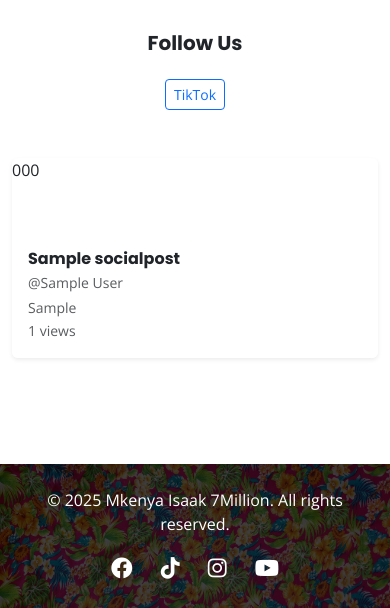
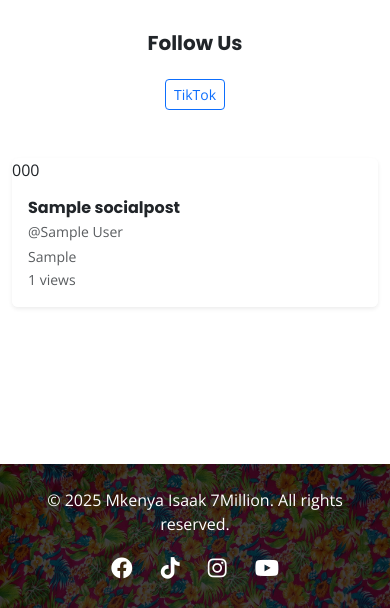
Before and after one commit to kri1987s/mkenyaisaak, a Django app: page /socials/ in a window 390 px wide. Shown: the part 236-844 px from the top of the page. Run offline with Django 5.2, Linux system fonts and the light colour scheme; tables that the repository leaves empty hold one stand-in row (values such as "Sample post"); parts of the project's set-up code (start-up, migrations or seed data) failed here and were passed over.

Commit message:
Use Bootstrap utilities for social card layouts
- Replaced custom CSS with Bootstrap flex utilities
- Used d-flex, flex-column, flex-grow-1, and mt-auto for proper card layout
- Leveraged Bootstrap's row-cols classes for responsive grid on socials page
- Removed unnecessary custom CSS classes in favor of Bootstrap's built-in classes
- Maintained proper content alignment with Bootstrap's spacing utilities
- Ensured cards properly adjust to different embed content heights

```diff
--- a/core/templates/core/index.html
+++ b/core/templates/core/index.html
@@ -155,7 +155,7 @@
 
         <div class="d-flex overflow-auto social-scroll-container pb-3 gap-3 px-3">
             {% for post in social_posts %}
-                <div class="homepage-social-card bg-white shadow-sm rounded overflow-hidden">
+                <div class="social-card bg-white shadow-sm rounded overflow-hidden d-flex flex-column" style="min-height: 400px;">
                     {% include 'socials/partials/social_embeds.html' %}
                 </div>
             {% empty %}
--- a/socials/templates/socials/index.html
+++ b/socials/templates/socials/index.html
@@ -26,10 +26,10 @@
 
     <!-- Social Posts Grid -->
     {% if page_obj %}
-    <div class="row g-4 justify-content-center">
+    <div class="row row-cols-1 row-cols-md-2 row-cols-lg-3 g-4">
         {% for post in page_obj %}
-            <div class="col-md-6 col-lg-4">
-                <div class="social-grid-card bg-white shadow-sm rounded overflow-hidden">
+            <div class="col">
+                <div class="h-100 d-flex flex-column bg-white shadow-sm rounded overflow-hidden">
                     {% include 'socials/partials/social_embeds.html' %}
                 </div>
             </div>
--- a/socials/templates/socials/partials/social_embeds.html
+++ b/socials/templates/socials/partials/social_embeds.html
@@ -1,14 +1,14 @@
 {% load static %}
 
-<div class="social-post-card h-100 position-relative">
+<div class="social-post-card h-100 d-flex flex-column position-relative">
     {% if post.embed_code %}
         <!-- Direct embed code display -->
-        <div class="embed-container">
+        <div class="embed-container flex-grow-1">
             {{ post.embed_code|safe }}
         </div>
     {% else %}
         <!-- Thumbnail/Preview fallback -->
-        <div class="ratio ratio-9x16 bg-dark position-relative" onclick="openVideoModal('{{ post.platform }}', '{{ post.embed_url }}', '{{ post.embed_code|escapejs }}')">
+        <div class="flex-grow-1 ratio ratio-9x16 bg-dark position-relative" onclick="openVideoModal('{{ post.platform }}', '{{ post.embed_url }}', '{{ post.embed_code|escapejs }}')">
             {% if post.platform == 'youtube' %}
                 <img src="https://img.youtube.com/vi/{{ post.url|slice:'-11:' }}/hqdefault.jpg" class="object-fit-cover opacity-75 group-hover:opacity-100 transition-all cursor-pointer" alt="Video Thumbnail">
             {% else %}
@@ -55,7 +55,7 @@
         </div>
     {% endif %}
 
-    <div class="p-3 bg-white">
+    <div class="mt-auto p-3 bg-white">
         {% if post.title %}
             <h6 class="mb-1">{{ post.title|truncatechars:100 }}</h6>
         {% endif %}
--- a/static/css/styles.css
+++ b/static/css/styles.css
@@ -184,49 +184,19 @@
     background: #f8f9fa;
 }
 
-/* Homepage social scroll cards */
-.homepage-social-card {
-    width: 320px;  /* Fixed width for consistency */
+/* Social Feed */
+.social-scroll-container {
+    padding: 20px 0;
+    background: #f8f9fa;
+}
+
+.social-card {
+    min-width: 300px;
+    width: 320px;
     margin-right: 20px;
     border-radius: 12px;
     overflow: hidden;
     box-shadow: 0 4px 6px rgba(0, 0, 0, 0.05);
-    display: flex;
-    flex-direction: column;
-    height: auto;  /* Allow cards to size based on content */
-    min-height: 400px;  /* Minimum height for consistent appearance */
-}
-
-/* Socials page grid cards */
-.social-grid-card {
-    border-radius: 12px;
-    overflow: hidden;
-    box-shadow: 0 4px 6px rgba(0, 0, 0, 0.05);
-    display: flex;
-    flex-direction: column;
-    height: 100%;  /* For grid layout, maintain equal heights per row */
-}
-
-.social-post-card {
-    display: flex;
-    flex-direction: column;
-    height: 100%;
-    min-height: 200px;  /* Minimum height for consistent appearance */
-}
-
-/* Ensure embed container maintains aspect ratio properly */
-.embed-container {
-    width: 100%;
-    overflow: hidden;
-    flex-shrink: 0;  /* Don't let embeds shrink */
-}
-
-/* Content area styling - always at the bottom */
-.social-post-card .p-3 {
-    margin-top: auto;  /* Push content area to bottom */
-    background: white;
-    z-index: 2;
-    width: 100%;
 }
 
 /* General embed container styling */
```
